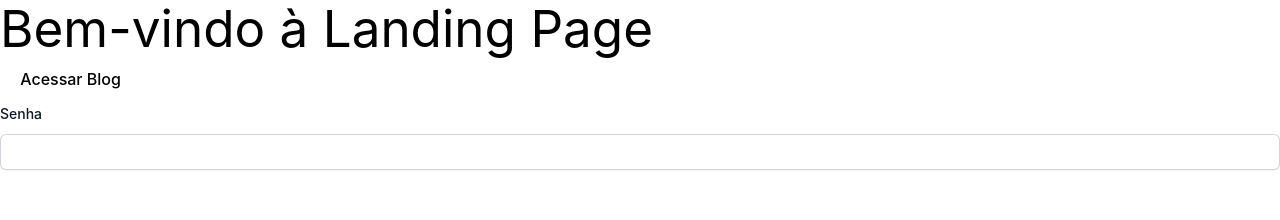
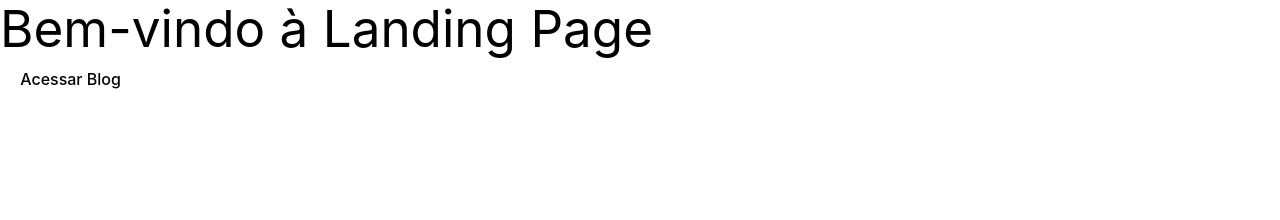
Before and after one commit to marialeonel/Certificadora_Identitaria_BonsFluidos, a React (Vite) app in the folder frontend/: page / in a window 1280 px wide. Shown: the top 220 px of the page. Built offline with nearby package versions, Linux system fonts and the light colour scheme.

Commit message:
Update Home.jsx

```diff
--- a/frontend/src/pages/home/Home.jsx
+++ b/frontend/src/pages/home/Home.jsx
@@ -8,7 +8,6 @@ function Home() {
     <div>
       <h1>Bem-vindo à Landing Page</h1>
       <button onClick={() => navigate('/blog')}>Acessar Blog</button>
-      <Input label={'Senha'} type={'password'}/>
     </div>
 
   );
```
